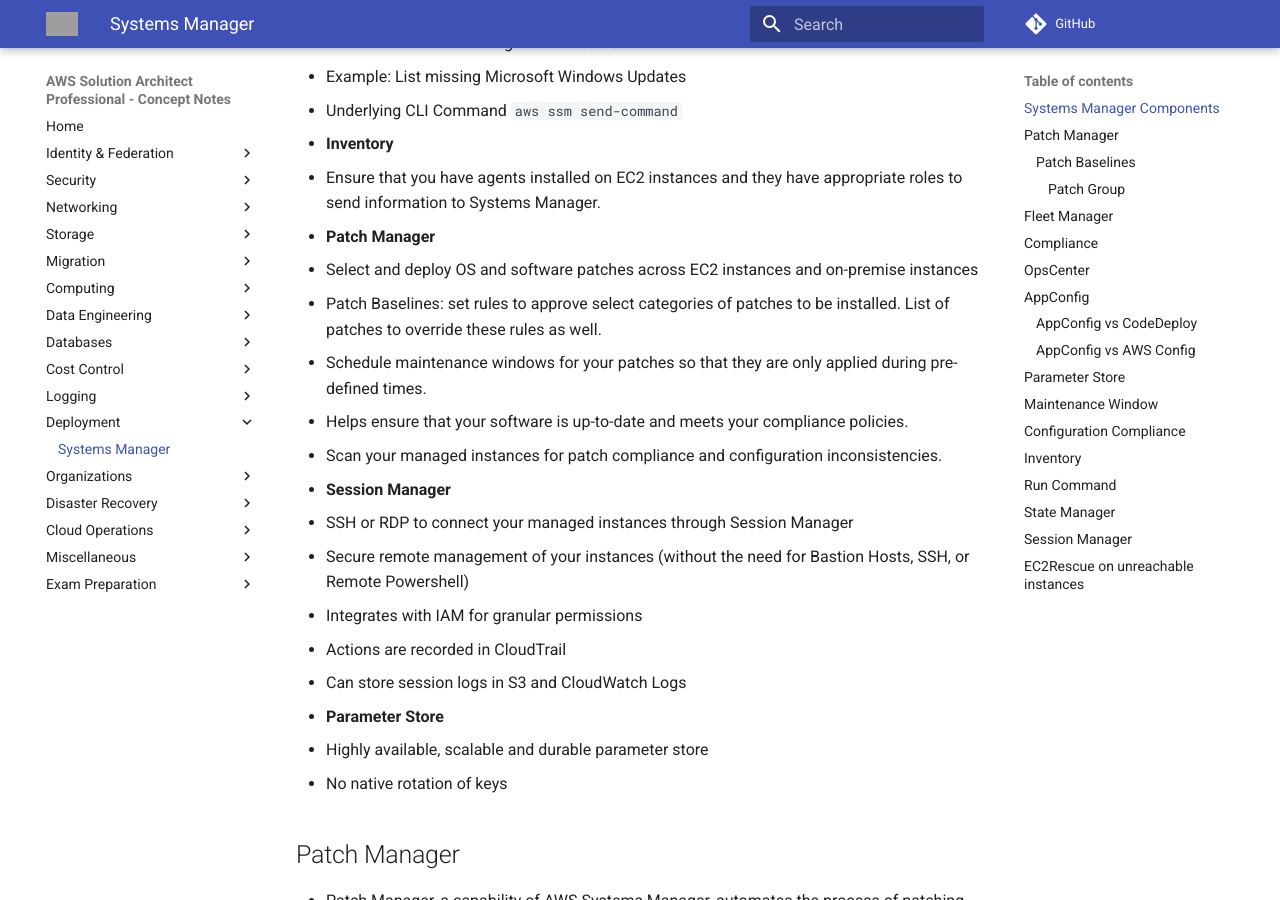
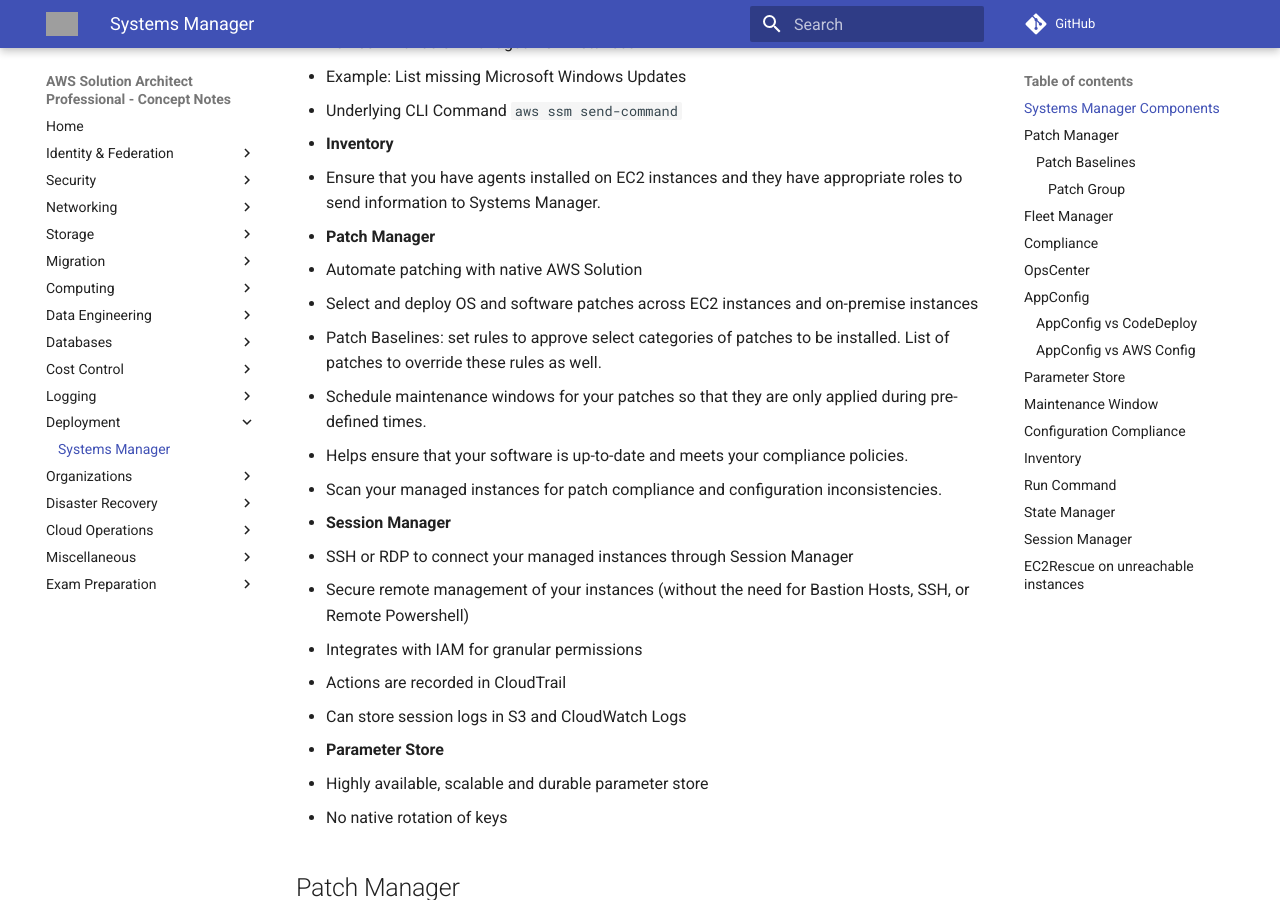
Before and after one commit to jeyabalajis/aws-certified-sa-pro-notes, an MkDocs documentation site: the page built from docs/deployment/systems_manager.md, in a window 1280 px wide and 900 px high, scrolled down 637 px. Built offline with MkDocs 1.6.1 and Material for MkDocs 9.7.7, drawn with Linux system fonts in a browser that asks for light colours; comment, search, counter and statistics services are not loaded; grey boxes are pictures that could not be loaded.

Commit message:
Update systems_manager.md

```diff
--- a/docs/deployment/systems_manager.md
+++ b/docs/deployment/systems_manager.md
@@ -17,6 +17,7 @@
 - **Inventory**
   - Ensure that you have agents installed on EC2 instances and they have appropriate roles to send information to Systems Manager.
 - **Patch Manager**
+  - Automate patching with native AWS Solution
   - Select and deploy OS and software patches across EC2 instances and on-premise instances
   - Patch Baselines: set rules to approve select categories of patches to be installed. List of patches to override these rules as well.
   - Schedule maintenance windows for your patches so that they are only applied during pre-defined times.
```
